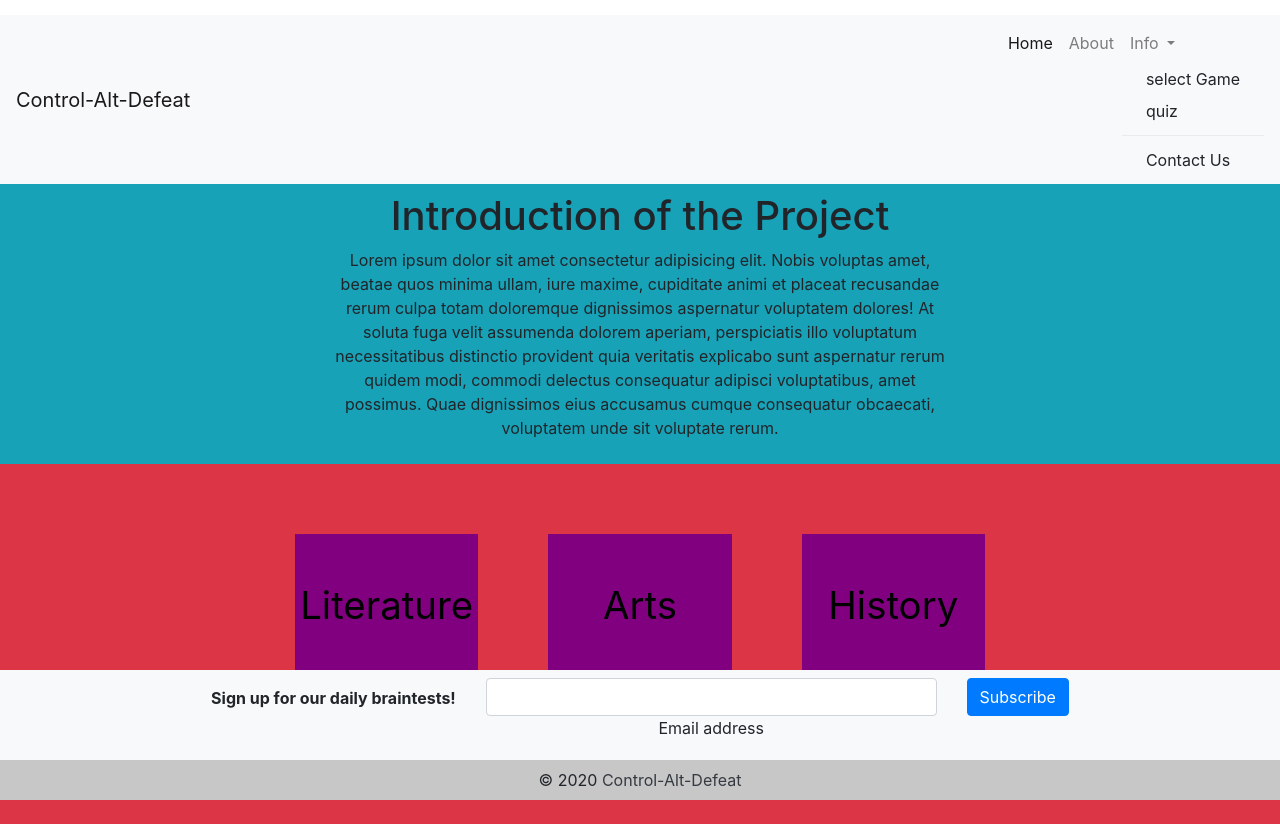
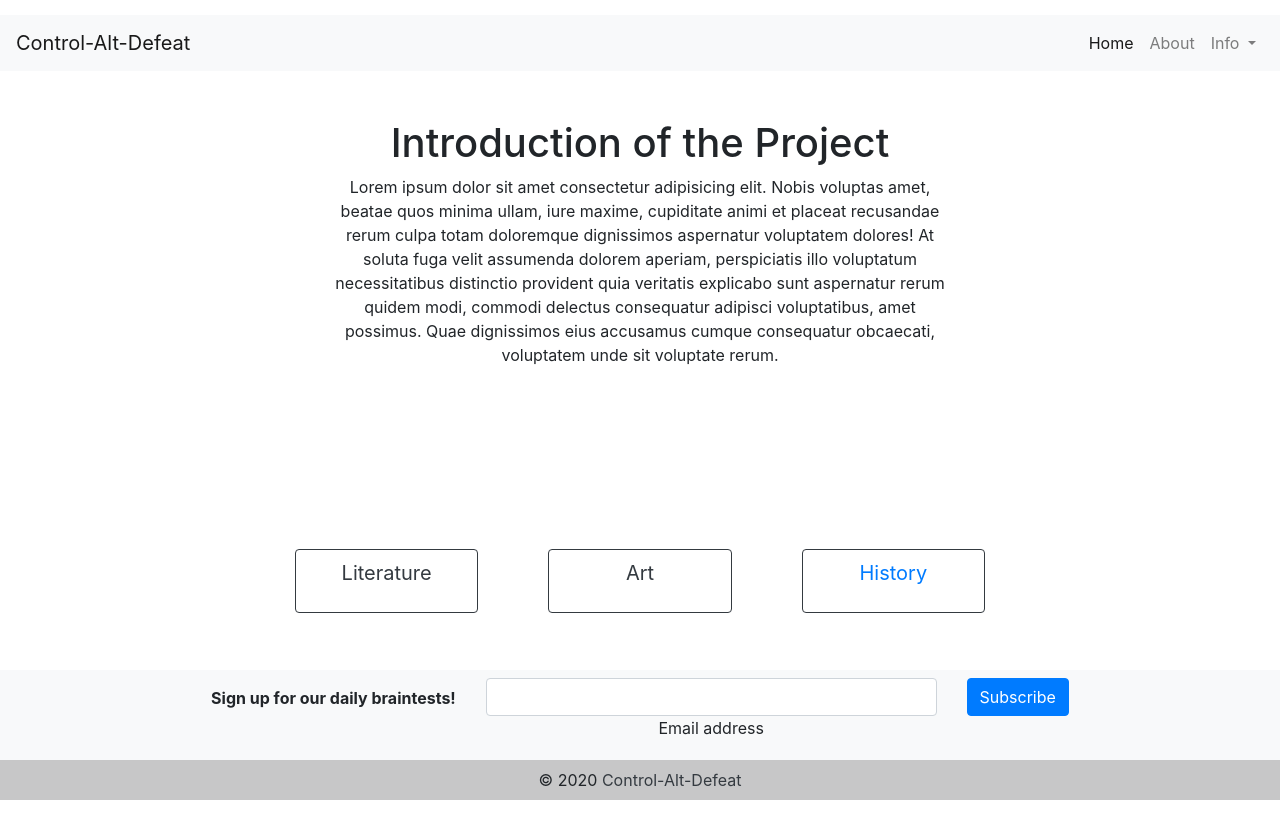
Before and after one commit to ishaaq08/ctrl-alt-defeat, a plain HTML site: page frontend/index.html in a window 1280 px wide. After the commit the page ends 800 px from the top, so only its background shows below. Drawn offline with nearby package versions, Linux system fonts and the light colour scheme.

Commit message:
answers button boxes are same width, main page link to history added

```diff
--- a/frontend/index.html
+++ b/frontend/index.html
@@ -8,7 +8,6 @@
     <link rel="stylesheet" href="https://cdn.jsdelivr.net/npm/bootstrap@4.3.1/dist/css/bootstrap.min.css" integrity="sha384-ggOyR0iXCbMQv3Xipma34MD+dH/1fQ784/j6cY/iJTQUOhcWr7x9JvoRxT2MZw1T" crossorigin="anonymous">
     <title>Document</title>
     <script src="jquery-3.6.4.min.js"></script>
-
 </head>
 <body>
     <!-- navbar -->
@@ -16,39 +15,38 @@
     </section>
     <!-- main sections -->
     <section id="intro-homepage ">
-        <div class="container-fluid h-50 bg-info ">
+        <div class="container-fluid h-50 my-4">
             <div class="row introBox align-items-center justify-content-center">
-                <div class="col-lg-6 my-2 text-center">
+                <div class="col-lg-6 m-4 text-center">
                     <h1>Introduction of the Project</h1>
                     <p>Lorem ipsum dolor sit amet consectetur adipisicing elit. Nobis voluptas amet, beatae quos minima ullam, iure maxime, cupiditate animi et placeat recusandae rerum culpa totam doloremque dignissimos aspernatur voluptatem dolores! At soluta fuga velit assumenda dolorem aperiam, perspiciatis illo voluptatum necessitatibus distinctio provident quia veritatis explicabo sunt aspernatur rerum quidem modi, commodi delectus consequatur adipisci voluptatibus, amet possimus. Quae dignissimos eius accusamus cumque consequatur obcaecati, voluptatem unde sit voluptate rerum.</p>
                 </div>
 
             </div>
-        </div>
-
+          </div>
     </section>
+    <!-- Subject Choice -->
     <section id="subject_choice">
-        <div class="container-fluid bg-danger">
+        <div class="container-fluid">
             <div class="row h-75 justify-content-center">
                 <div class="col-2 text-center eachsubject">
                     <div class="content">
-                        <p>Literature</p>
+                      <button type="button" class="btn btn-block btn-outline-dark btn-lg rounded"><p>Literature</p></button>
                     </div>
                 </div>
                 <div class="col-2  text-center eachsubject">
                     <div class="content">
-                        <p>Arts</p>
+                      <button type="button" class="btn btn-block btn-outline-dark btn-lg rounded"><p>Art</p></button>
                     </div>
                 </div>
                 <div class="col-2 text-center eachsubject">
                     <div class="content">
-                        <p>History</p>
+                      <button id="historyButton"  class="btn btn-block btn-outline-dark btn-lg rounded subject3"><a href="selectGame.html"><p>History</p></a></button>
                     </div>
                 </div>
             </div>
         </div>
     </section>
-
     <!-- footer -->
     <div id="container_footer" class="container_footer">
       </div>
--- a/frontend/nav.html
+++ b/frontend/nav.html
@@ -16,7 +16,7 @@
         <a class="nav-link dropdown-toggle" href="#" id="navbarDropdown" role="button" data-toggle="dropdown" aria-haspopup="true" aria-expanded="false">
           Info
         </a>
-        <div class="dropdown-menu-right" aria-labelledby="navbarDropdown">
+        <div class="dropdown-menu dropdown-menu-right" aria-labelledby="navbarDropdown">
           <a class="dropdown-item" href="selectGame.html">select Game</a>
           <a class="dropdown-item" href="quiz.html">quiz</a>
           <div class="dropdown-divider"></div>
--- a/frontend/script.js
+++ b/frontend/script.js
@@ -10,11 +10,12 @@ const scoreField1 = document.querySelector(".score-field1")
 const exitButton = document.querySelector(".submitAnswer")
 const questionsSection = document.getElementById("questions_section")
 const endSection = document.getElementById("end_section")
+const subject3 = document.querySelector("#historyButton")
 let gamePlay = true;
 
 //score that counts current player's score and total questions asked
 let score = 0;
-
+//store our score in LocalStorage
 if(localStorage.getItem('score') != null){
     score = localStorage.getItem('score')
     scoreField.textContent =localStorage.getItem('score')
--- a/frontend/styles_home_quiz.css
+++ b/frontend/styles_home_quiz.css
@@ -13,7 +13,6 @@ body {
 .content{
     height: 20vh;
     display: flex;
-    background-color: purple;
     justify-content: center;
     align-items: center;
     font-size: 3vw;
```
Also changed, not shown: frontend/quiz.html (+4 -4 lines).
